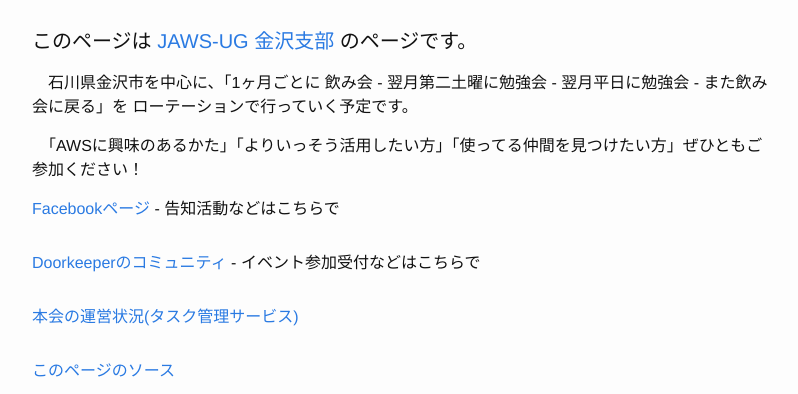
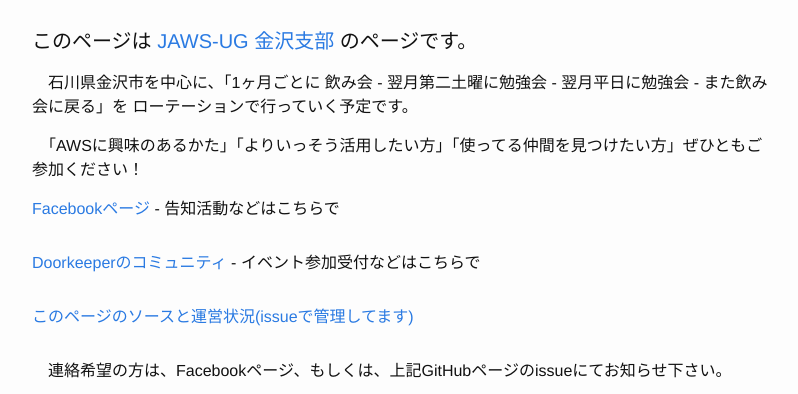
Before and after one commit to jaws-ug-kanazawa/jaws-ug-kanazawa.github.io, a Jekyll site: the page built from index.html, in a window 1280 px wide, cut to the strip 104-498 px from the top of the page. Shown: the whole strip, without its empty margins (238-1036 px from the left). Built offline with Jekyll 4.4.1, drawn with Linux system fonts in a browser that asks for light colours.

Commit message:
Update index.html

```diff
--- a/index.html
+++ b/index.html
@@ -14,8 +14,9 @@
   <ul class="post-list">
     <li><a href="https://www.facebook.com/jawsug.kanazawa/">Facebookページ</a> - 告知活動などはこちらで</li>
     <li><a href="https://jawsug-kanazawa.doorkeeper.jp">Doorkeeperのコミュニティ</a> - イベント参加受付などはこちらで</li>
-    <li><a href="http://bit.ly/jawsug-kanazawa-tasks">本会の運営状況(タスク管理サービス)</a></li>
-    <li><a href="https://github.com/jaws-ug-kanazawa/jaws-ug-kanazawa.github.io">このページのソース</a></li>
+    <!-- <li><a href="http://bit.ly/jawsug-kanazawa-tasks">本会の運営状況(タスク管理サービス)</a></li> いったん GitHubで -->
+    <li><a href="https://github.com/jaws-ug-kanazawa/jaws-ug-kanazawa.github.io">このページのソースと運営状況(issueで管理してます)</a></li>
+    <li></li>
   </ul>
 
   <p>
```
